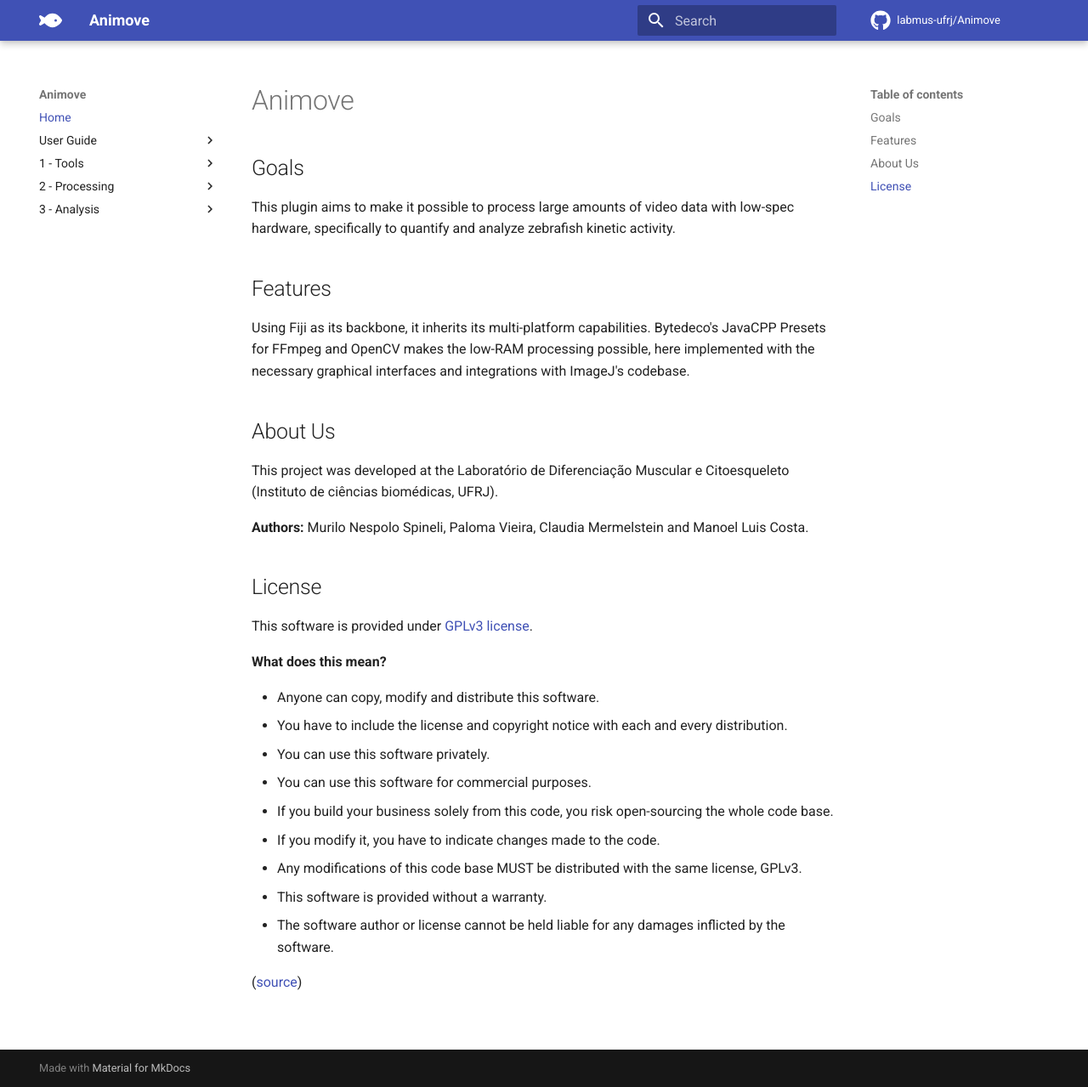
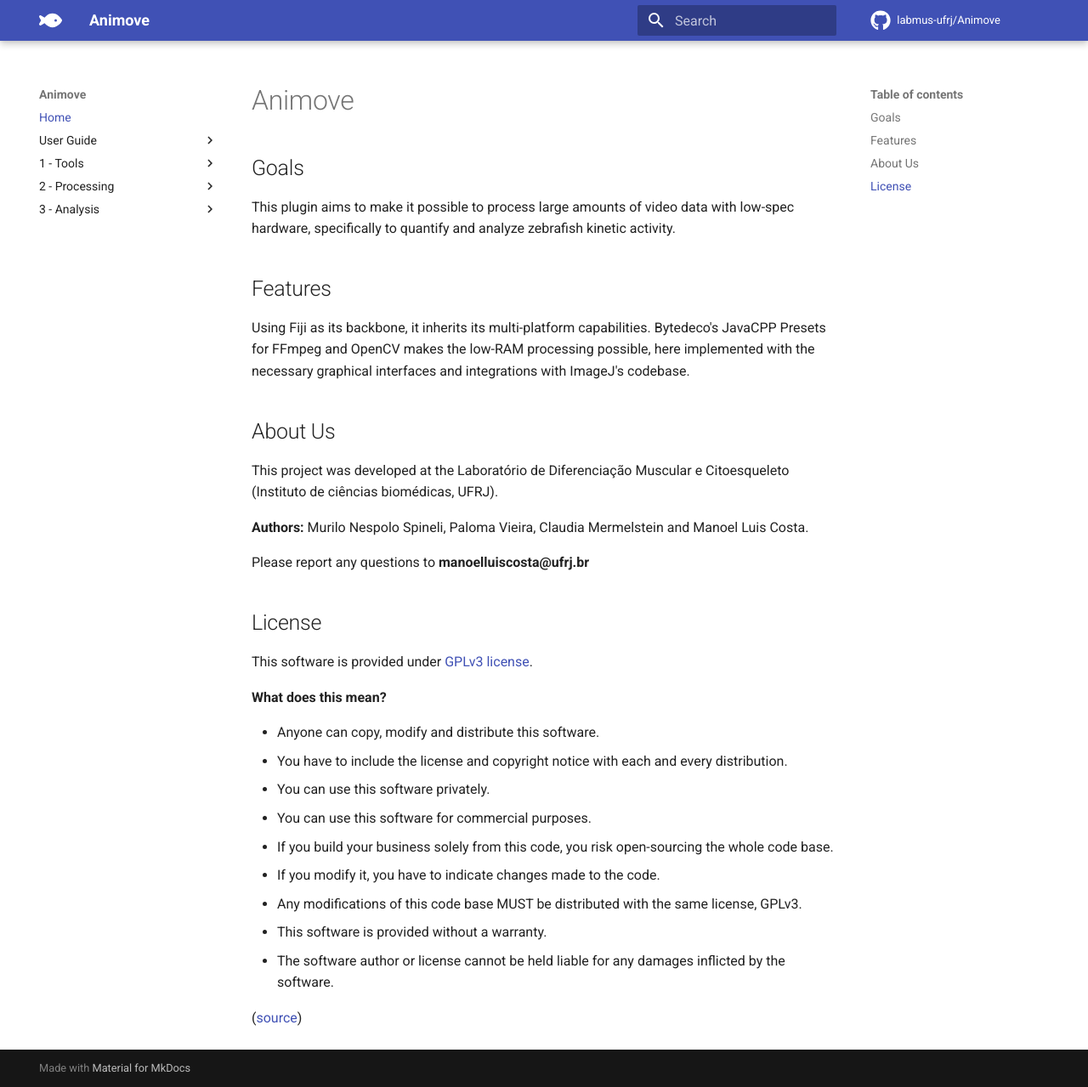
Before and after one commit to labmus-ufrj/Animove, an MkDocs documentation site: the page built from docs/docs/index.md, in a window 1280 px wide and 1279 px high. Shown: the whole window at 85% size. Built offline with MkDocs 1.6.1 and Material for MkDocs 9.7.7, drawn with Linux system fonts in a browser that asks for light colours; comment, search, counter and statistics services are not loaded.

Commit message:
Update index.md

```diff
--- a/docs/docs/index.md
+++ b/docs/docs/index.md
@@ -13,6 +13,8 @@ Using Fiji as its backbone, it inherits its multi-platform capabilities. Bytedec
 This project was developed at the Laboratório de Diferenciação Muscular e Citoesqueleto (Instituto de ciências biomédicas, UFRJ).
 
 **Authors:** Murilo Nespolo Spineli, Paloma Vieira, Claudia Mermelstein and Manoel Luis Costa.
+
+Please report any questions to **manoelluiscosta@ufrj.br**
 
 ## License
 
```
